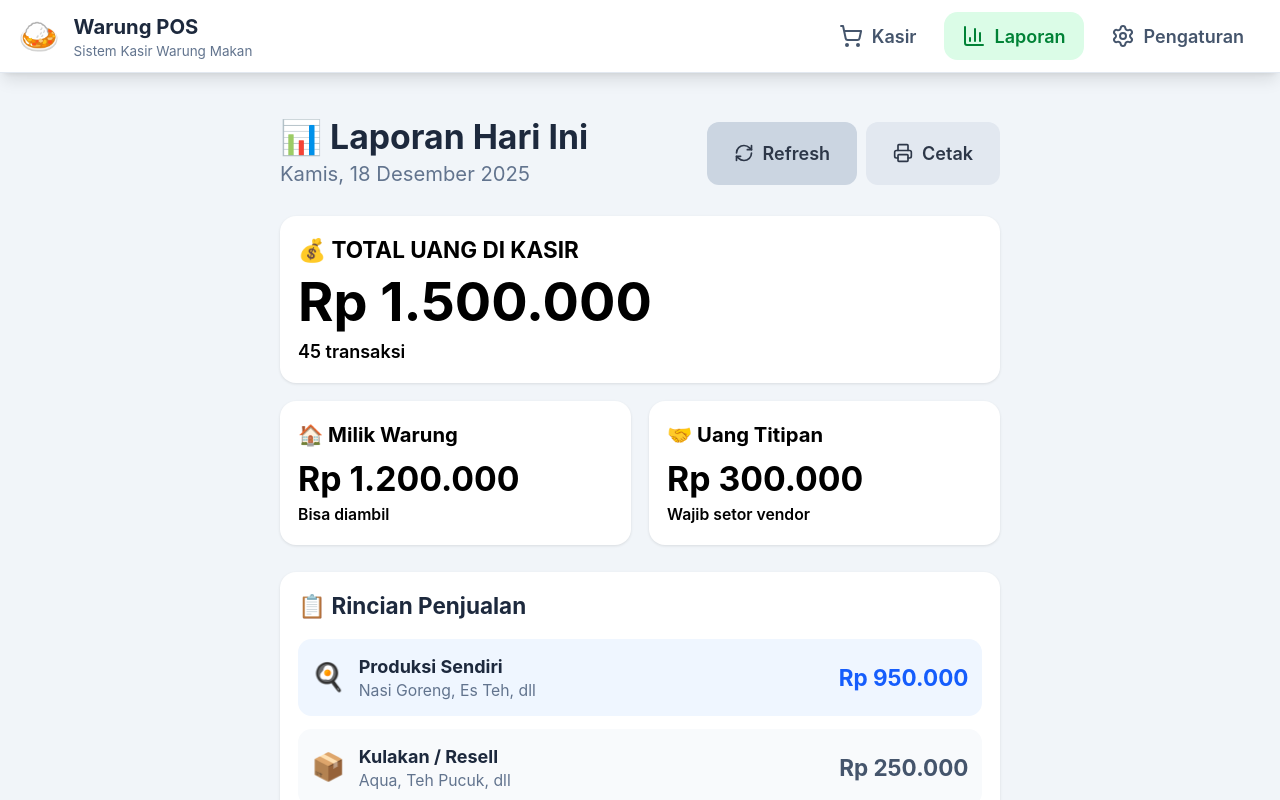
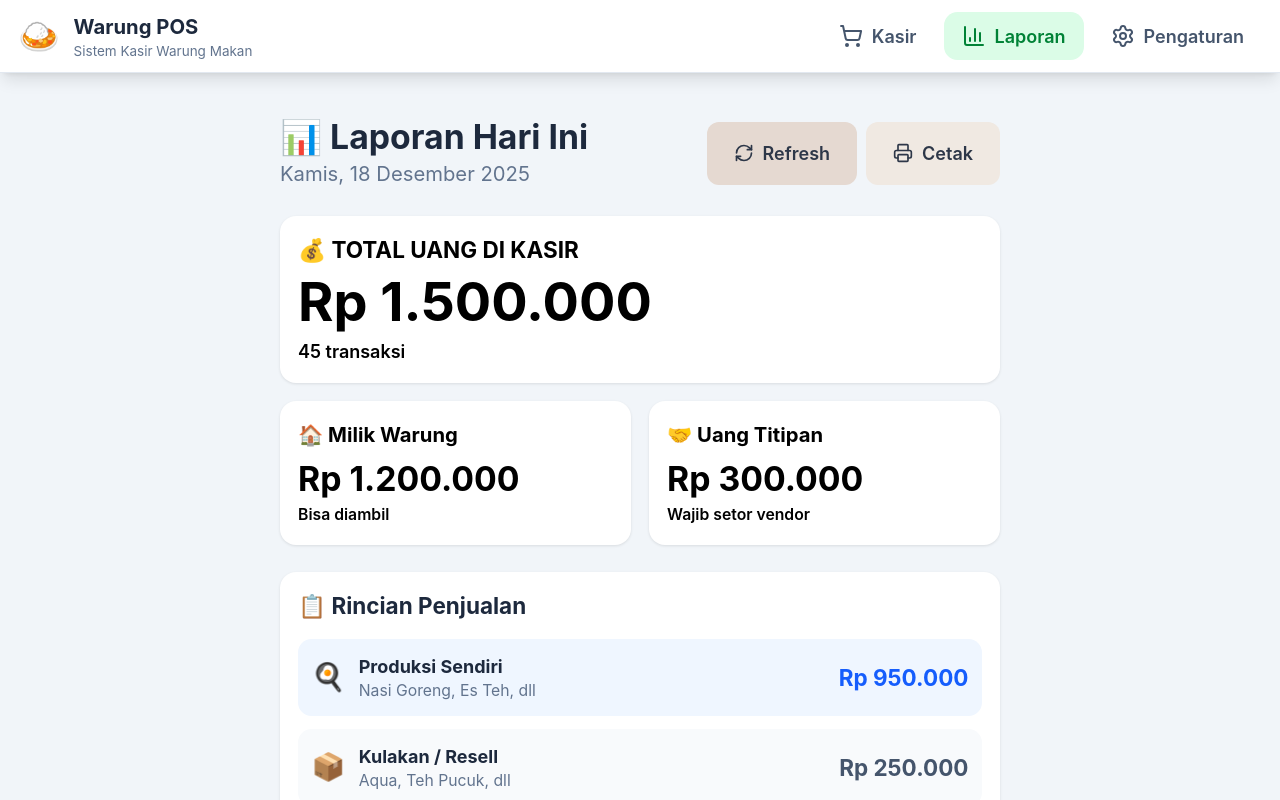
Before and after one commit to nekatdigital/warung-pos, a React (Vite) app: page /laporan in a window 1280 px wide. In both pictures the pointer is over the button "Refresh". Shown: the top 800 px of the page. Built offline with nearby package versions, Linux system fonts and the light colour scheme; no server answers.

Commit message:
completionId: cgen-8acb6e21ae014891bc365b626421abce
cgen-8acb6e21ae014891bc365b626421abce

```diff
--- a/src/index.css
+++ b/src/index.css
@@ -98,7 +98,7 @@ a,
 }
 
 .btn-secondary {
-  background-color: #e2e8f0;
+  background-color: #F0E9E2;
   color: var(--color-text);
   font-weight: 600;
   font-size: var(--font-large);
@@ -110,7 +110,7 @@ a,
 }
 
 .btn-secondary:hover {
-  background-color: #cbd5e1;
+  background-color: #E5D9D1;
 }
 
 .btn-secondary:active {
```
